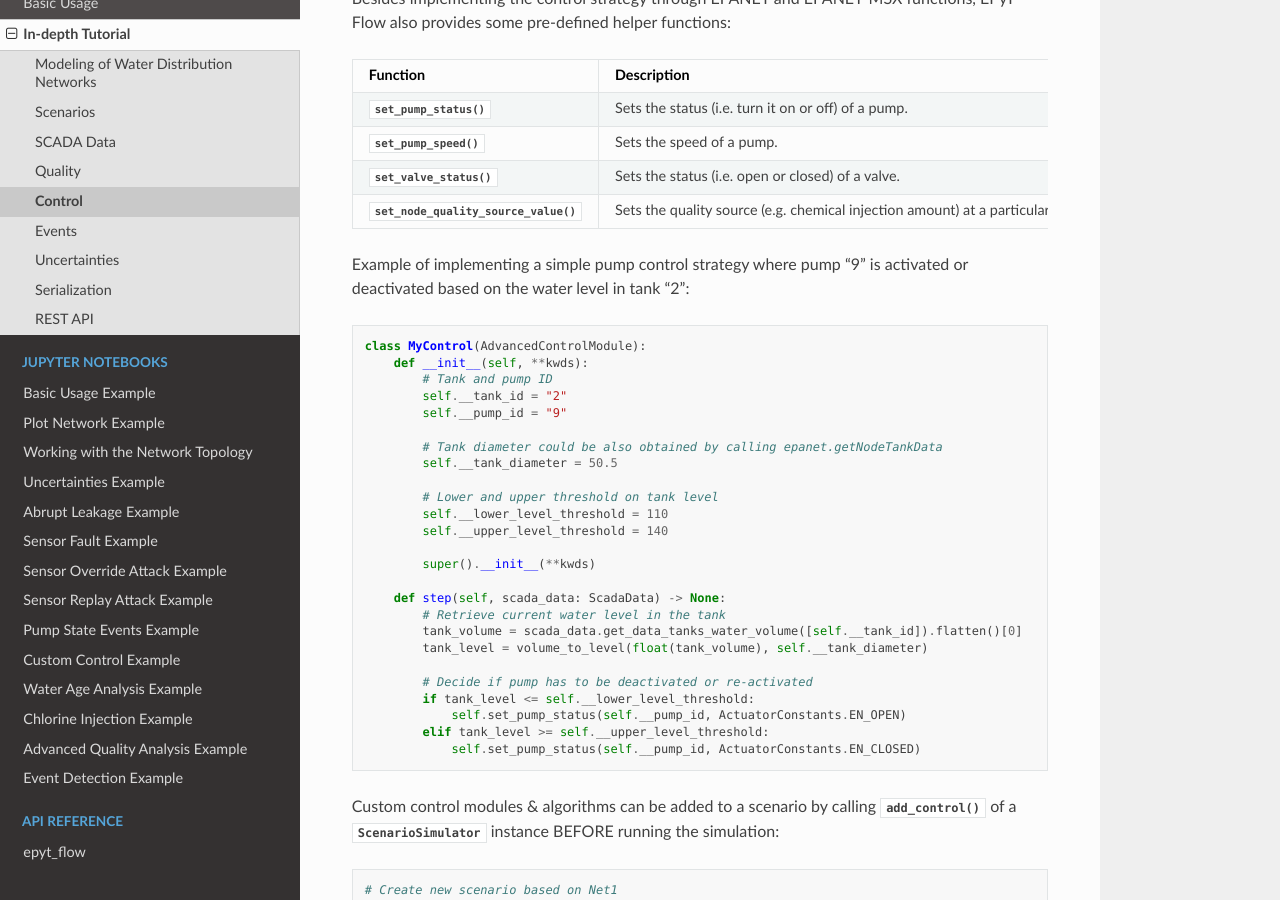
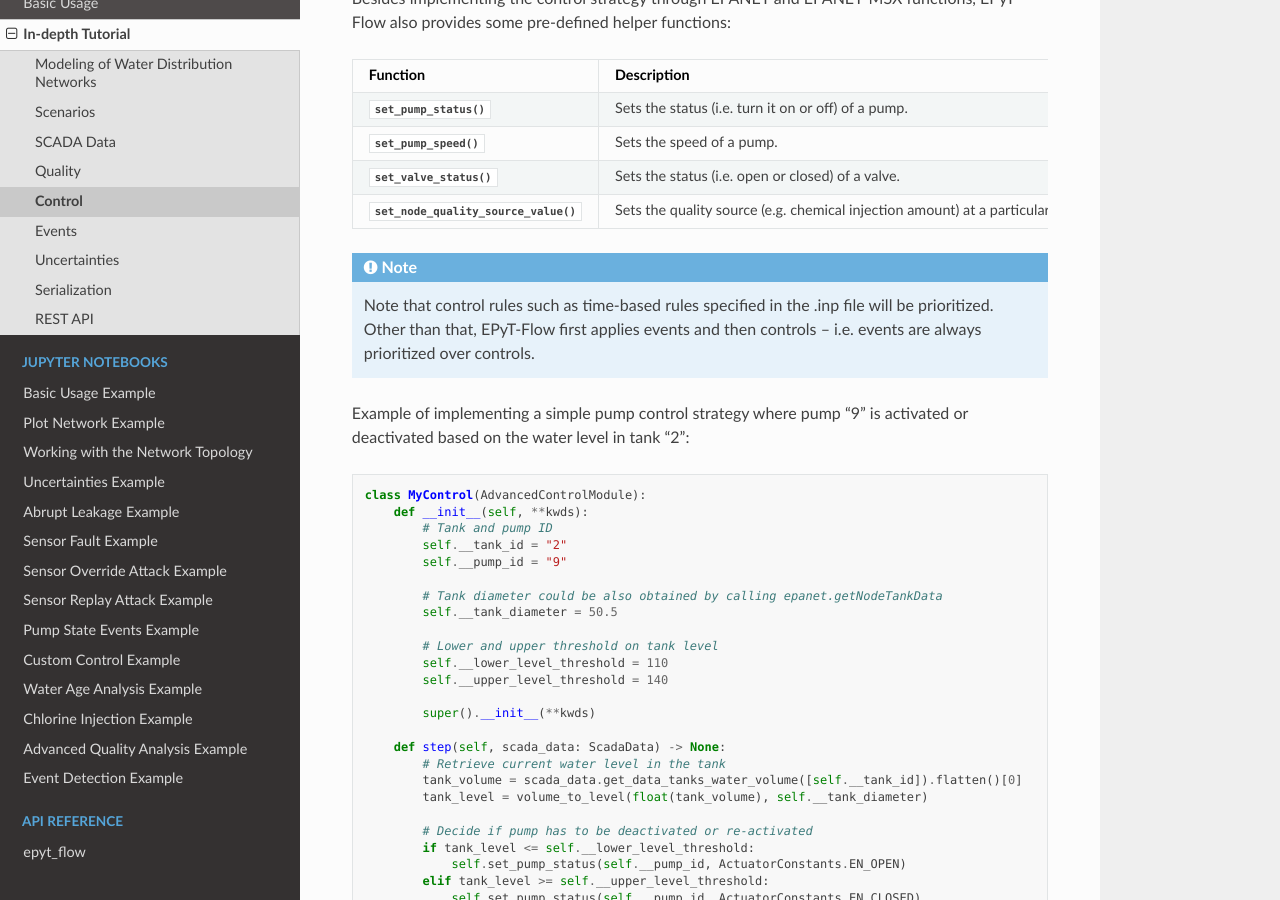
Before and after one commit to WaterFutures/EPyT-Flow, a Sphinx documentation site: the page built from docs/tut.control.rst, in a window 1280 px wide and 900 px high, scrolled down 615 px. Built offline with Sphinx 7.4.7 and the Read the Docs theme 3.1.0, drawn with Linux system fonts in a browser that asks for light colours.

Commit message:
#15 Doc: Information about order of applying controls and events

```diff
--- a/docs/tut.control.rst
+++ b/docs/tut.control.rst
@@ -40,6 +40,12 @@ EPyT-Flow also provides some pre-defined helper functions:
 +------------------------------------------------------------------------------------------------------------+---------------------------------------------------------------------------------------------------------+
 | :func:`~epyt_flow.simulation.scada.advanced_control.AdvancedControlModule.set_node_quality_source_value`   | Sets the quality source (e.g. chemical injection amount) at a particular node to a specific value.      |
 +------------------------------------------------------------------------------------------------------------+---------------------------------------------------------------------------------------------------------+
+
+.. note::
+
+    Note that control rules such as time-based rules specified in the .inp file will be prioritized.
+    Other than that, EPyT-Flow first applies events and then controls --
+    i.e. events are always prioritized over controls.
 
 Example of implementing a simple pump control strategy where pump "9" is activated or deactivated
 based on the water level in tank "2":
```
